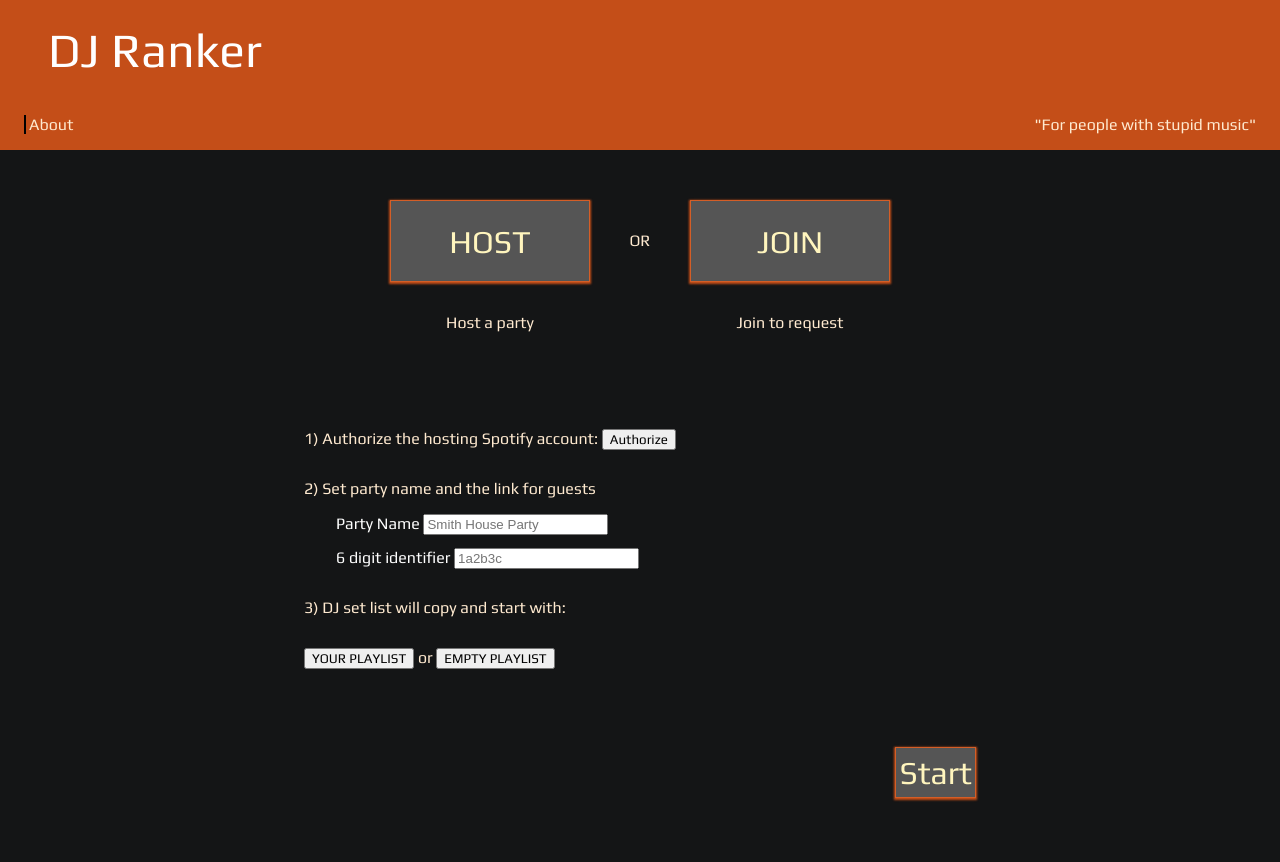
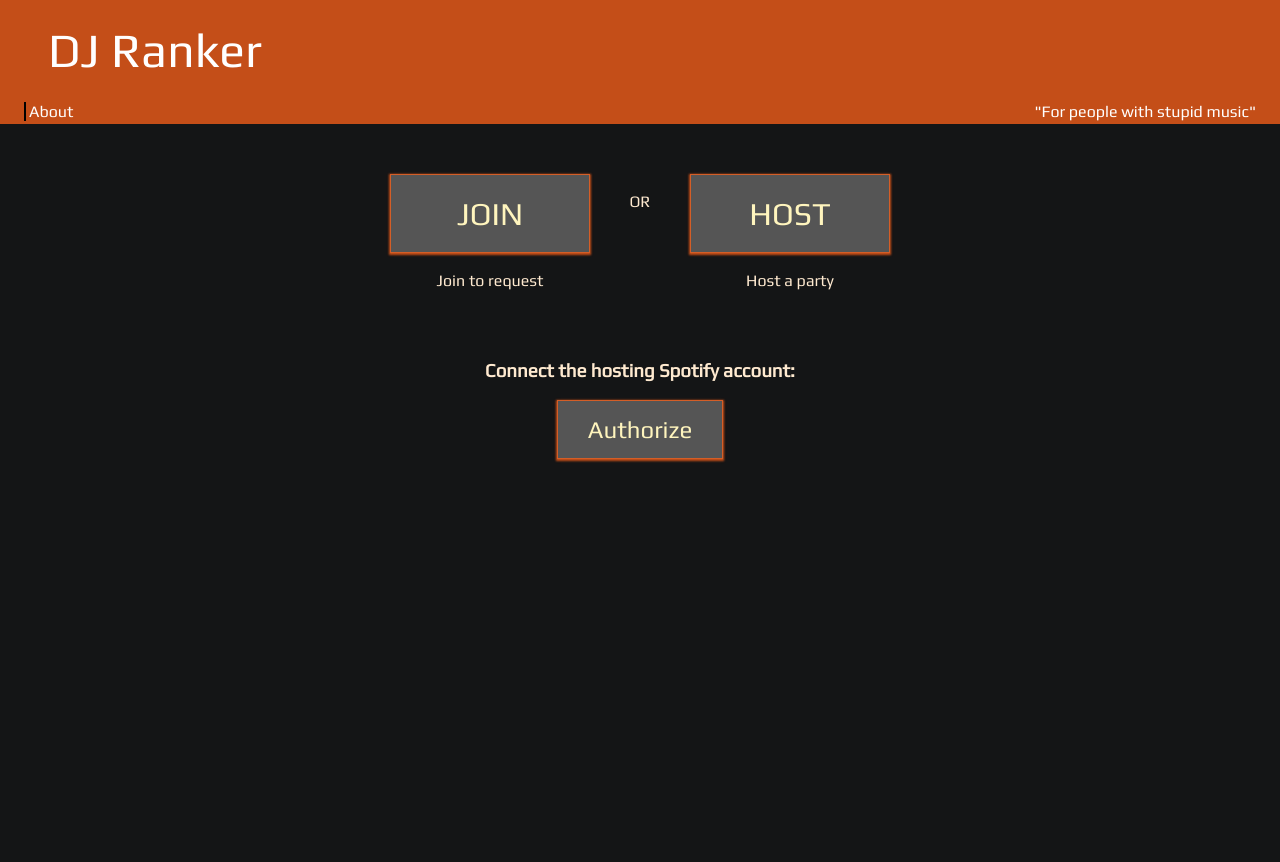
Before and after one commit to the-sides/djranker, a Django app: template templates/homepage.html in a window 1280 px wide. After the commit the page ends 463 px from the top, so only its background shows below. Run offline with Django 3.2, Linux system fonts and the light colour scheme; the template is opened without the code that fills it, so the values that code supplies are empty; some web fonts are replaced.

Commit message:
responsive AF my dude, still needs tuning and cleaning

```diff
--- a/static/ranker/css/base.css
+++ b/static/ranker/css/base.css
@@ -26,9 +26,10 @@ a{
     text-decoration: none;
     color: white;
 }
-p{
+/* p{  delete after checking with ranklist
     color:rgb(255, 234, 208);
-}
+} */
+
 button{
     font-weight: 200;
     font-family: 'Play', sans-serif;
--- a/static/ranker/css/homepage.css
+++ b/static/ranker/css/homepage.css
@@ -1,7 +1,6 @@
 
 #options-grid{
     display: grid;
-    grid-gap: 50px auto;
     grid-template-columns: 200px auto 200px;
     margin: 50px auto;
     max-width: 500px;
@@ -12,7 +11,7 @@
 }
 
 .options{
-    max-width: 300px;
+    /* max-width: 300px; */
     color: rgb(255, 245, 190);
     padding: 20px 50px;
     font-size: 2em;
@@ -32,6 +31,7 @@
     min-width: 540px;
     width: 70%;
     margin: auto;
+    color:rgb(255, 234, 208);
 }
 #user-playlists{
     display:none;
@@ -51,7 +51,7 @@ input{
 }
 
 p{
-    line-height: 50px;
+    line-height: 24px;
 }
 
 .autho{
@@ -62,12 +62,26 @@ p{
     /* display: none; */
     margin: auto;
     width:75%;
+    text-align:center;
 }
 
 #dropdown-session-options > p {
     display:inline;
 }
-
+#autho-btn{
+    font-size: 1.5em;
+    padding: 15px 30px;
+}
+/* #autho-panel{
+    display: block;
+} */
+#session-panel{
+    display:none;
+}
+#session-grid{
+    display:grid;
+    grid-template-columns: auto auto;
+}
 #start-btn{
     margin: 2em 0;
     padding: 0.2em 0.1em;
@@ -84,3 +98,30 @@ p{
 #next-playlists{
     float: right;
 }
+@media(max-width: 540px){
+    #content-container{
+        /* max-width: 300px; */
+        min-width:90%;
+        margin:10px 5%;
+    }
+    #options-grid{
+        margin: 36px auto;
+        text-align: center;
+        grid-template-columns: auto;
+    }
+
+    .options{
+        /* min-width: 80%; */
+        margin-bottom: 10px;
+    }
+    #options-grid > p{
+        display:none;
+    }
+    #autho-panel{
+        margin:auto;
+    }
+    #session-grid{
+        display:block;
+        /* grid-auto-columns: auto */
+    }
+}
--- a/templates/homepage.html
+++ b/templates/homepage.html
@@ -2,8 +2,8 @@
 <html>
 <head>
     <title>HOMEPAGE</title>
+    <link rel="stylesheet" href="{% static 'ranker/css/base.css' %}"/>
     <link rel="stylesheet" href="{% static 'ranker/css/homepage.css' %}"/>
-        <link rel="stylesheet" href="{% static 'ranker/css/base.css' %}"/>
     <link rel="shortcut icon" type="image/png" href="{% static 'ranker/img/icon.png' %}"/>
     <!-- <link rel="stylesheet" href="{% static 'ranker/css/materialize.css' %}"/> -->
     <script src="{% static 'ranker/js/jquery-3.3.1.min.js' %}"></script>
@@ -33,35 +33,28 @@
     <div id="content-container">
         <div id="options-grid">
 
+            <button id="join-btn" class="options">JOIN</button>
+            <p>OR</p>
             <button id="host-btn" class="options">HOST</button>
-                <p>OR</p>
-                <button id="join-btn" class="options">JOIN</button>
 
+            <p>Join to request</p>
+            <div> <!-- Filler for the grid --> </div>
             <p>Host a party</p>
-                <div> <!-- Filler for the grid --> </div>
-                <p>Join to request</p>
 
 
         </div>
 
         <div id="dropdown-session-options" class="row">
-
-                <p> 1) Authorize the hosting Spotify account: </p>
-                <button id="autho-btn"> Authorize </button>
+            <div id="autho-panel">
+                <h3> Connect the hosting Spotify account: </h3>
+                <button id="autho-btn" class="options"> Authorize </button>
                 <br>
-                <p> 2) Set party name and the link for guests</p>
-                <br>
-                <div class="input-field">
-                    <label for="party-name">Party Name</label>
-                    <input placeholder="Smith House Party" id="party-name" type="text">
-                    <br>
-                    <label for="sid-name">6 digit identifier</label>
-                    <input placeholder="1a2b3c" id="sid-name" type="text">
             </div>
-                <br>
-
-                <p> 3) DJ set list will copy and start with:  <p id="pstatus"></p> </p>
-                <br>
+            <div id="session-panel">
+                <h3 id="welcome-name"></h3>
+                <div id="session-grid">
+                    <div class="grid-item">
+                        <p>DJ set list will copy and start with:  <p id="pstatus"></p> </p>
                         <button id="playlist-btn"> YOUR PLAYLIST </button>
                             <p> or </p>
                         <button id="blanklist-btn"> EMPTY PLAYLIST </button>
@@ -79,8 +72,24 @@
                             <button id="prev-playlists">prev</button>
                             <button id="next-playlists">next</button>
                         </div>
+                    </div>
+                    <div class="grid-item">
+                        <p>Set party name and the link for guests</p>
+                        <div class="input-field">
+                            <label for="party-name">Party Name</label>
+                            <input placeholder="Smith House Party" id="party-name" type="text">
                             <br>
-                <button class="col s2 options" id="start-btn">Start</button>
+                            <label for="sid-name">6 digit identifier</label>
+                            <input placeholder="1a2b3c" id="sid-name" type="text">
+                        </div>
+                    </div>
+
+                </div>
+
+
+                <button class="options" id="start-btn">Start</button>
+
+            </div>
 
         </div>
     </div>
```
Also changed, not shown: static/ranker/css/ranklist.css (+7 -6 lines), static/ranker/js/homepage.js (+38 -1 lines). Lines whose indentation alone changed are shown as unchanged.
